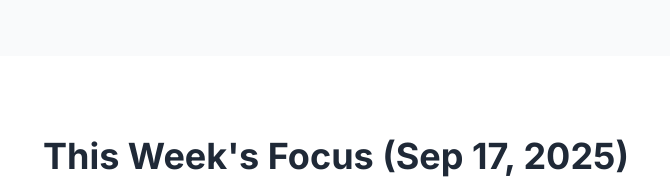
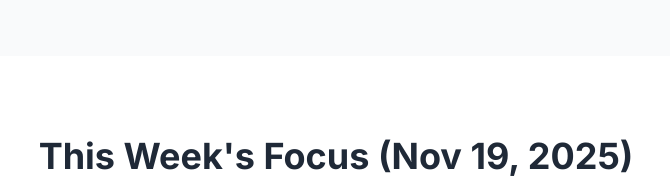
Before and after one commit to Viratvishnu13/Toastmasters, a website: page index.html in a window 1280 px wide. Shown: the part 1420-1601 px from the top of the page, 304-974 px from the left. Drawn offline with nearby package versions, Linux system fonts and the light colour scheme.

Commit message:
Update week's focus date in index.html

```diff
--- a/index.html
+++ b/index.html
@@ -144,7 +144,7 @@
         <section id="focus" class="py-20 bg-white">
             <div class="container mx-auto px-6">
                 <div class="text-center mb-12">
-                    <h2 class="text-3xl md:text-4xl font-bold text-gray-800">This Week's Focus (Sep 17, 2025)</h2>
+                    <h2 class="text-3xl md:text-4xl font-bold text-gray-800">This Week's Focus (Nov 19, 2025)</h2>
                     <p class="text-lg text-gray-600 mt-2 max-w-2xl mx-auto">Every meeting has a unique theme, a new word, and a phrase to expand our vocabulary.</p>
                 </div>
                 <div class="grid grid-cols-1 lg:grid-cols-3 gap-10">
```
